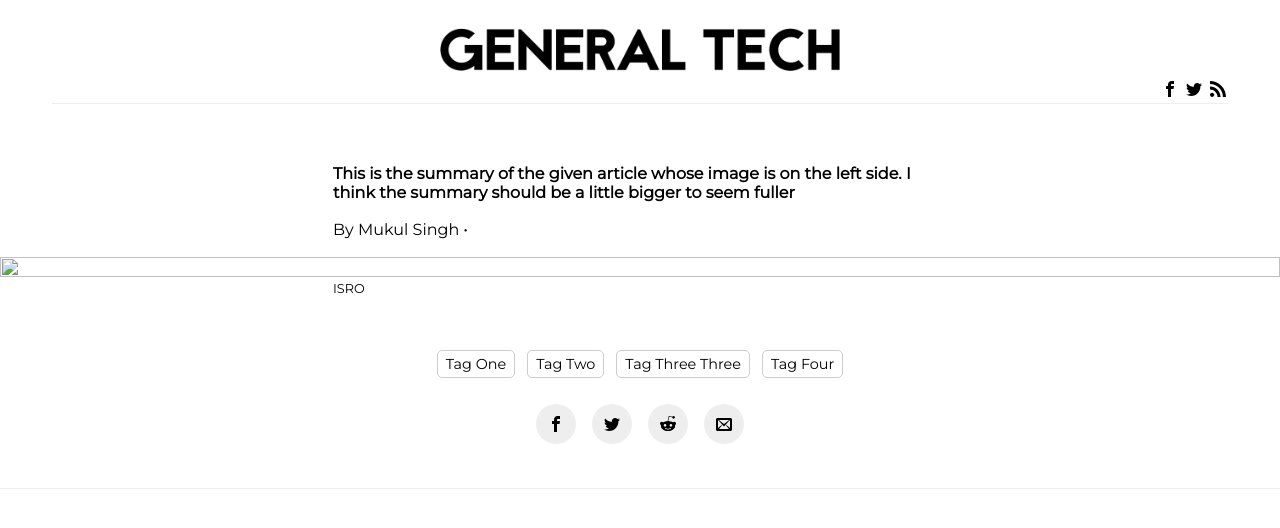
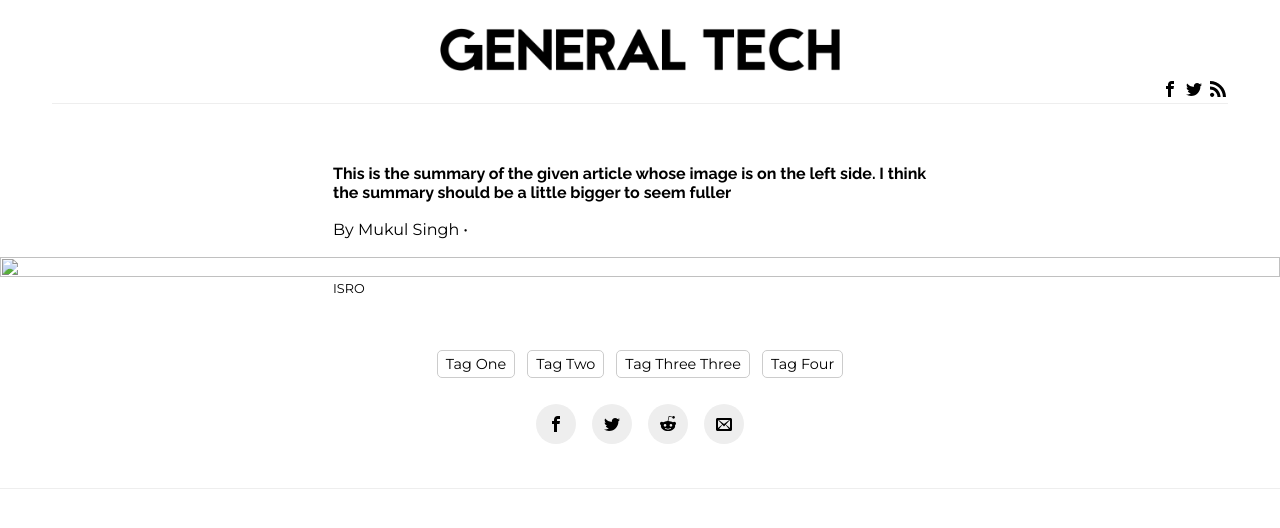
Before and after one commit to TheGeneralTech/inception_general_tech_website, a Django app: template generaltech/templates/generaltech/article.html in a window 1280 px wide. Shown: the top 528 px of the page. Run offline with Django 3.2, Linux system fonts and the light colour scheme; the template is opened without the code that fills it, so the values that code supplies are empty.

Commit message:
changed heading font to raleway 700

```diff
--- a/generaltech/static/css/base.css
+++ b/generaltech/static/css/base.css
@@ -12,7 +12,9 @@ body {
 h1,
 h2,
 h3,
-h4,
+h4 {
+  font-family: "Raleway", sans-serif;
+}
 h5,
 h6,
 p,
--- a/generaltech/static/css/index.css
+++ b/generaltech/static/css/index.css
@@ -168,7 +168,7 @@
   background-color: #999;
   flex: unset;
 }
-.norm_article_cont summary h4,
+.norm_article_cont summary h3,
 .norm_article_cont summary p {
   margin: 0;
   display: inline;
@@ -251,9 +251,6 @@
 }
 
 @media only screen and (min-width: 800px) {
-  .norm_article_cont h4 {
-    font-size: 1.2em;
-  }
   .norm_article_img {
     width: 120px;
     height: 120px;
--- a/generaltech/templates/generaltech/base.html
+++ b/generaltech/templates/generaltech/base.html
@@ -4,7 +4,7 @@
 
 <head>
     <link rel="stylesheet" href="{% static 'css/base.css' %}" />
-    <link rel="stylesheet" href="https://fonts.googleapis.com/css?family=Montserrat&display=swap">
+    <link href="https://fonts.googleapis.com/css?family=Montserrat|Raleway:700&display=swap" rel="stylesheet">
     {% block stylesheets %}{% endblock %}
     {% block scripts %}{% endblock %}
     <title>{% block title %}General Tech{% endblock %}</title>
--- a/generaltech/templates/generaltech/index.html
+++ b/generaltech/templates/generaltech/index.html
@@ -69,7 +69,7 @@
             <a class="norm_article_cont" href="{% url 'article' post.url %}">
                 <img class="norm_article_img" src="{{ post.titleImage }}" alt="fix_me" />
                 <summary>
-                    <h4 class="article_heading">{{ post.title }}</h4><br>
+                    <h3 class="article_heading">{{ post.title }}</h3><br>
                     <div class="article_description">
                         <p>This is the summary of the given article whose image is on the left side</p>
                     </div>
```
